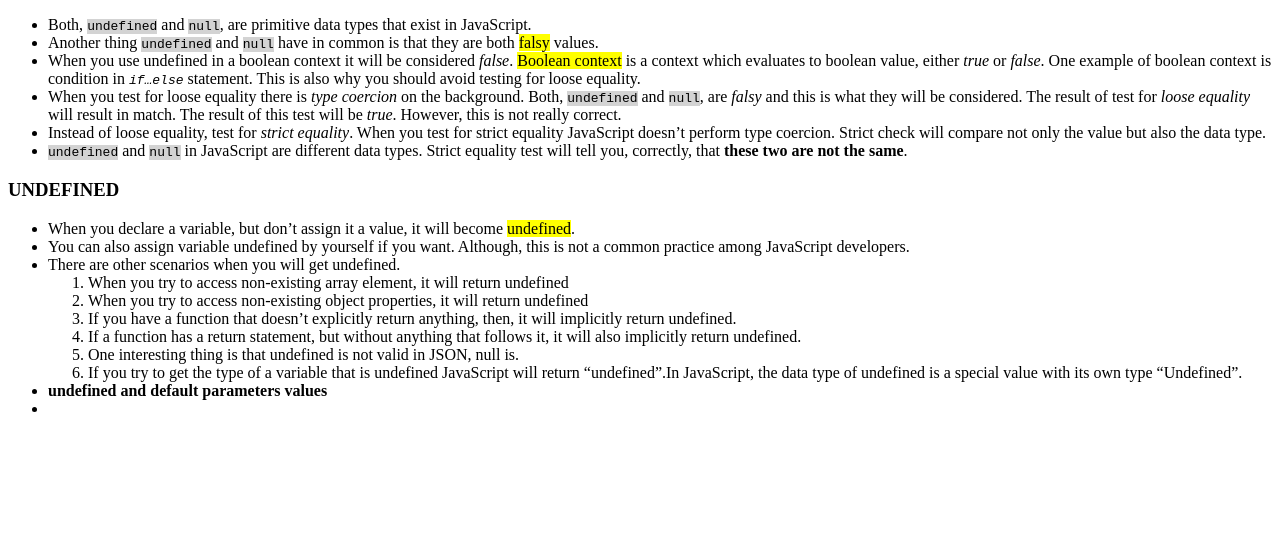
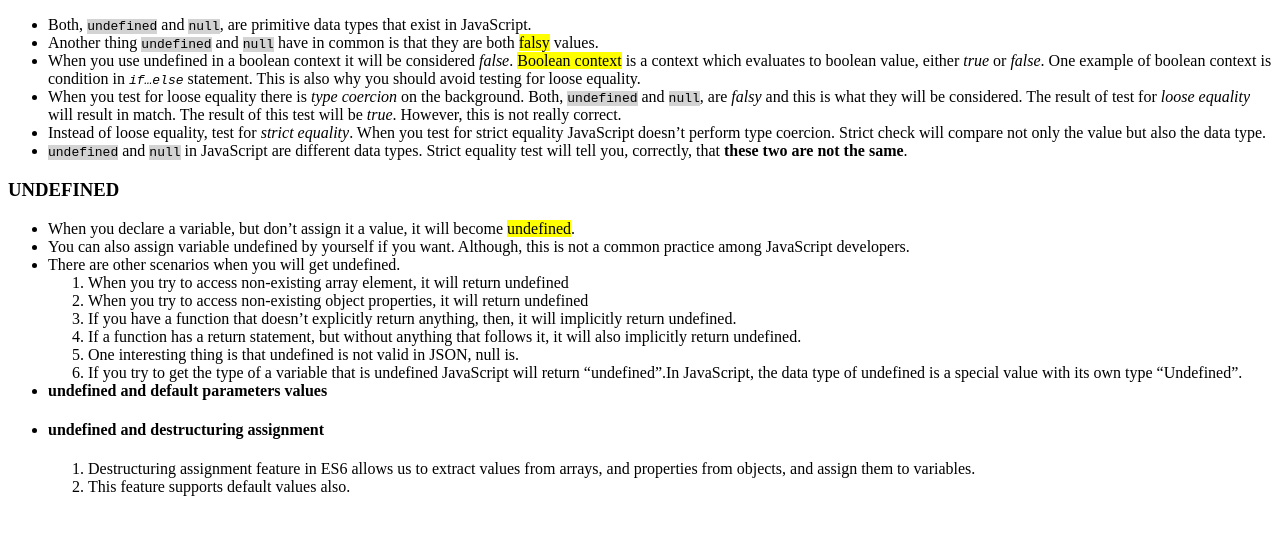
Before and after one commit to yugmani/alex-null-vs-undefined, a website: page index.html in a window 1280 px wide. Shown: the part 91-626 px from the top of the page. Drawn offline with Linux system fonts and the light colour scheme.

Commit message:
undefined and destructuring assignment

```diff
--- a/index.html
+++ b/index.html
@@ -81,6 +81,16 @@
       </ol>
     </li>
     <li><strong>undefined and default parameters values</strong></li>
-    <li></li>
+    <li>
+      <h4>undefined and destructuring assignment</h4>
+      <ol>
+        <li>
+          Destructuring assignment feature in ES6 allows us to extract values
+          from arrays, and properties from objects, and assign them to
+          variables.
+        </li>
+        <li>This feature supports default values also.</li>
+      </ol>
+    </li>
   </ul>
 </div>
```
Also changed, not shown: index.js (+17 -0 lines).
